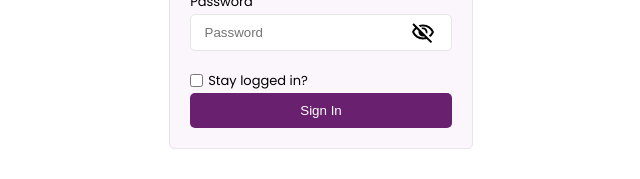
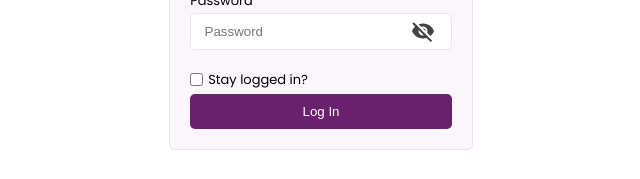
Before and after one commit to dipeshhhh/User_Manager, a React (Vite) app: page /login in a window 1280 px wide. Shown: the part 411-590 px from the top of the page, without its empty margins (319-959 px from the left). Built offline with nearby package versions, Linux system fonts and the light colour scheme; no server answers.

Commit message:
Minor style tweaks on login page

```diff
--- a/src/pages/Login/Login.css
+++ b/src/pages/Login/Login.css
@@ -66,11 +66,12 @@
   flex-grow: 1;
 }
 
-.form-checkbox {
+.form-checkbox-container {
   display: flex;
   flex-direction: row;
   align-items: center;
   gap: 0.5ch;
+  padding-bottom: 0.15ch;
 }
 
 .form-checkbox *{
--- a/src/pages/Login/Login.jsx
+++ b/src/pages/Login/Login.jsx
@@ -126,10 +126,11 @@ export default function Login() {
           <span className="error-message">Error: {errorMsg}</span>
         }
         <div className="form-input-container">
-          <span className="form-checkbox">
+          <span className="form-checkbox-container">
             <input
               id="input-stay-logged-in"
               type="checkbox"
+              className="form-checkbox"
               checked={inputCredentials.rememberMe}
               onChange={handleRememberMeInput}
             />
@@ -137,10 +138,14 @@ export default function Login() {
           </span>
           <button
             className="button"
-            type="submit" ś
+            type="submit"
             onClick={handleSubmit}
           >
-            {isLoading ? "Loading..." : "Sign In"}
+            {isLoading ?
+              "Loading..."
+              :
+              "Log In"
+            }
           </button>
         </div>
       </form>
```
Also changed, not shown: src/assets/visibility.svg, src/assets/visibility_off.svg.
